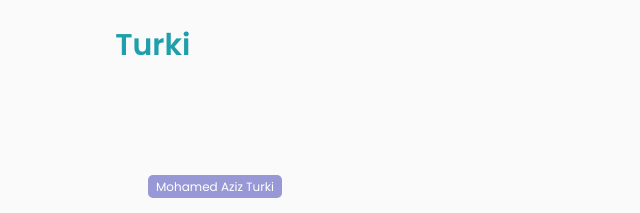
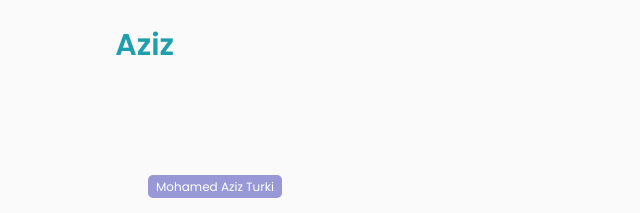
Before and after one commit to AzizTurki21/Portfolio, a plain HTML site: page index.html in a window 1280 px wide. Shown: the top 213 px of the page, 0-640 px from the left. Drawn offline with nearby package versions, Linux system fonts and the light colour scheme.

Commit message:
Update index.html

```diff
--- a/index.html
+++ b/index.html
@@ -20,7 +20,7 @@
     <!-- --------------- HEADER --------------- -->
       <nav id="header">
         <div class="nav-logo">
-            <p class="nav-name">Turki</p>
+            <p class="nav-name">Aziz</p>
         </div>
         <div class="nav-menu" id="myNavMenu">
             <ul class="nav_menu_list">
```
